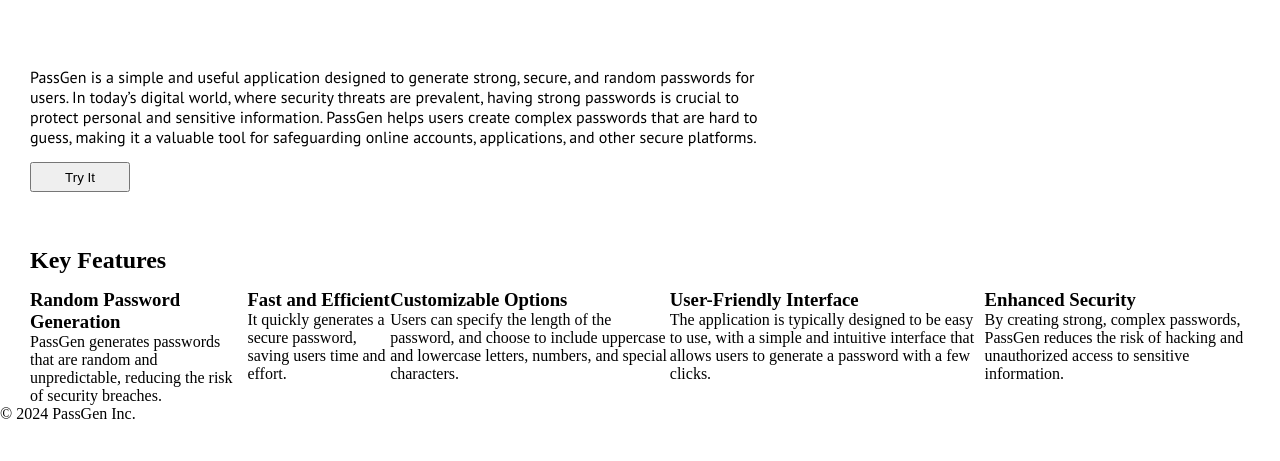
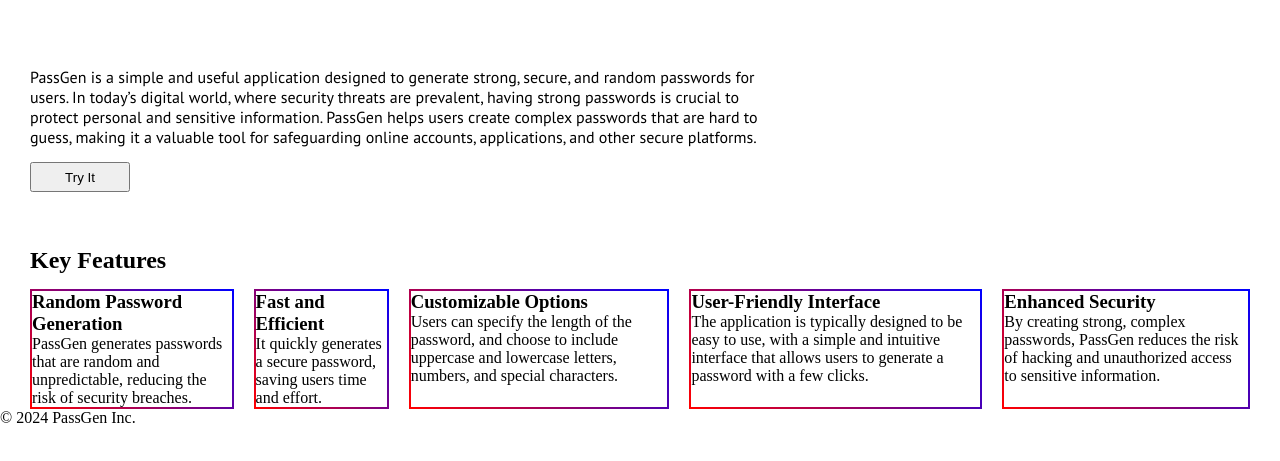
Before and after one commit to arjunshetty2003/Practice, a plain HTML site: page passgen.html in a window 1280 px wide. Shown: the part 83-544 px from the top of the page. Drawn offline with Linux system fonts and the light colour scheme.

Commit message:
Update passstyle.css

```diff
--- a/passstyle.css
+++ b/passstyle.css
@@ -62,4 +62,11 @@
     margin-top: 15px;
     margin-left: 30px;
     margin-right: 30px;
+    gap: 20px;
 }
+
+.item {
+    border: 2px solid transparent;
+    border-radius: 10px;
+    border-image: linear-gradient(45deg, red, blue) 1;
+}
```
